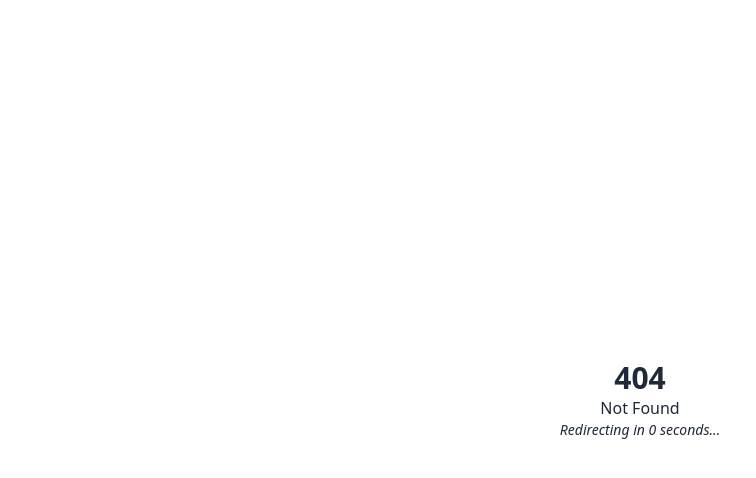
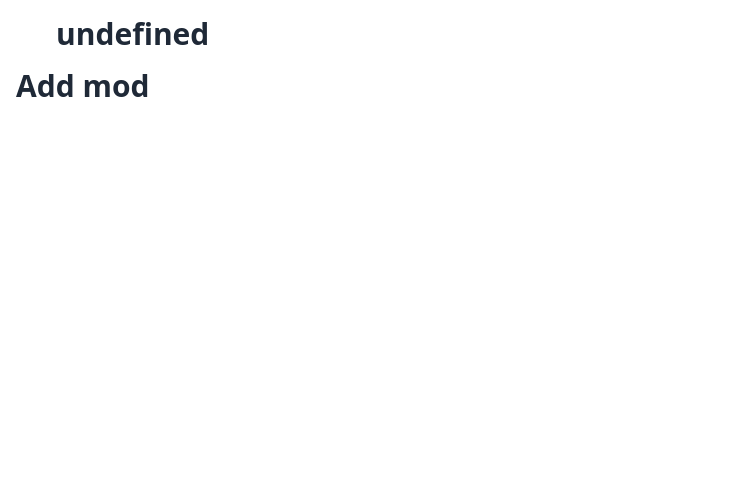
Before and after one commit to cosmodd/packwizgui, a SvelteKit app: page /projects/1/add in a window 1280 px wide. Before the commit this address had no page. Shown: the top 478 px of the page, without its empty margins (0-756 px from the left). Built offline with nearby package versions, Linux system fonts and the light colour scheme; some icons are missing.

Commit message:
🍱 Placeholder page for adding content to packs

```diff
--- /dev/null
+++ b/src/routes/projects/[project]/add/+page.svelte
@@ -0,0 +1,7 @@
+<script lang="ts">
+	import { page } from "$app/stores";
+
+	const projectType = $page.url.searchParams.get("type") ?? "mod" as "mod" | "resourcepack" | "shader";
+</script>
+
+<h1 class="text-3xl font-bold">Add {projectType}</h1>
```
